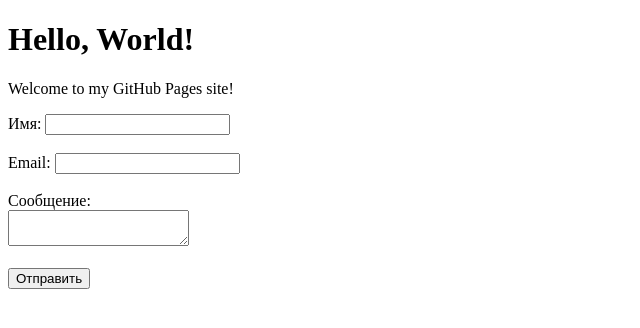
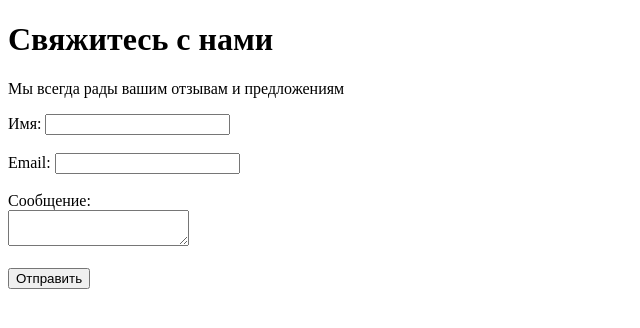
Before and after one commit to my-website22/rollingbadger, a plain HTML site: page index.html in a window 1280 px wide. Shown: the whole page, without its empty margins (0-640 px from the left). Drawn offline with Linux system fonts and the light colour scheme.

Commit message:
Update index.html

```diff
--- a/index.html
+++ b/index.html
@@ -37,8 +37,8 @@ j=d.createElement(s),dl=l!='dataLayer'?'&l='+l:'';j.async=true;j.src=
 height="0" width="0" style="display:none;visibility:hidden"></iframe></noscript>
 <!-- End Google Tag Manager (noscript) -->
 
-    <h1>Hello, World!</h1>
-    <p>Welcome to my GitHub Pages site!</p>
+    <h1>Свяжитесь с нами</h1>
+    <p>Мы всегда рады вашим отзывам и предложениям</p>
 
     <form id="contact-form">
         <label for="name">Имя:</label>
```
